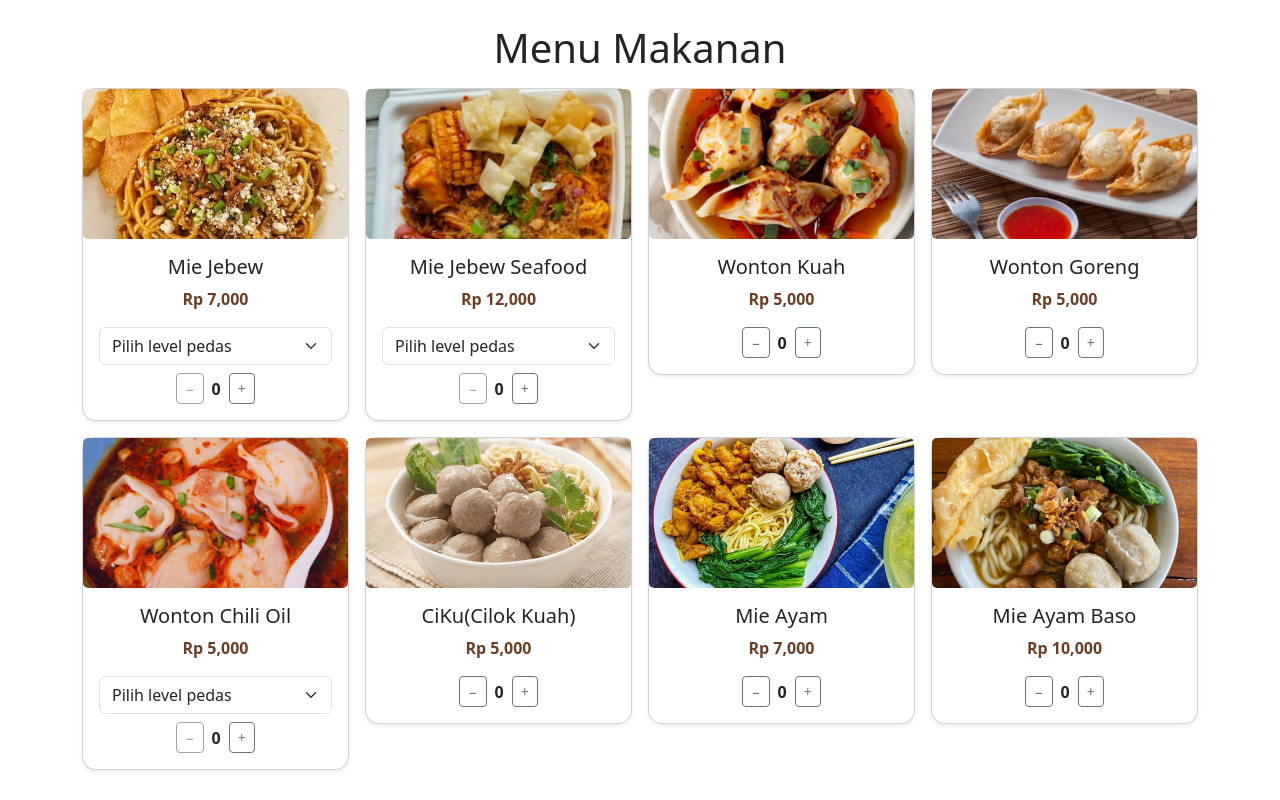
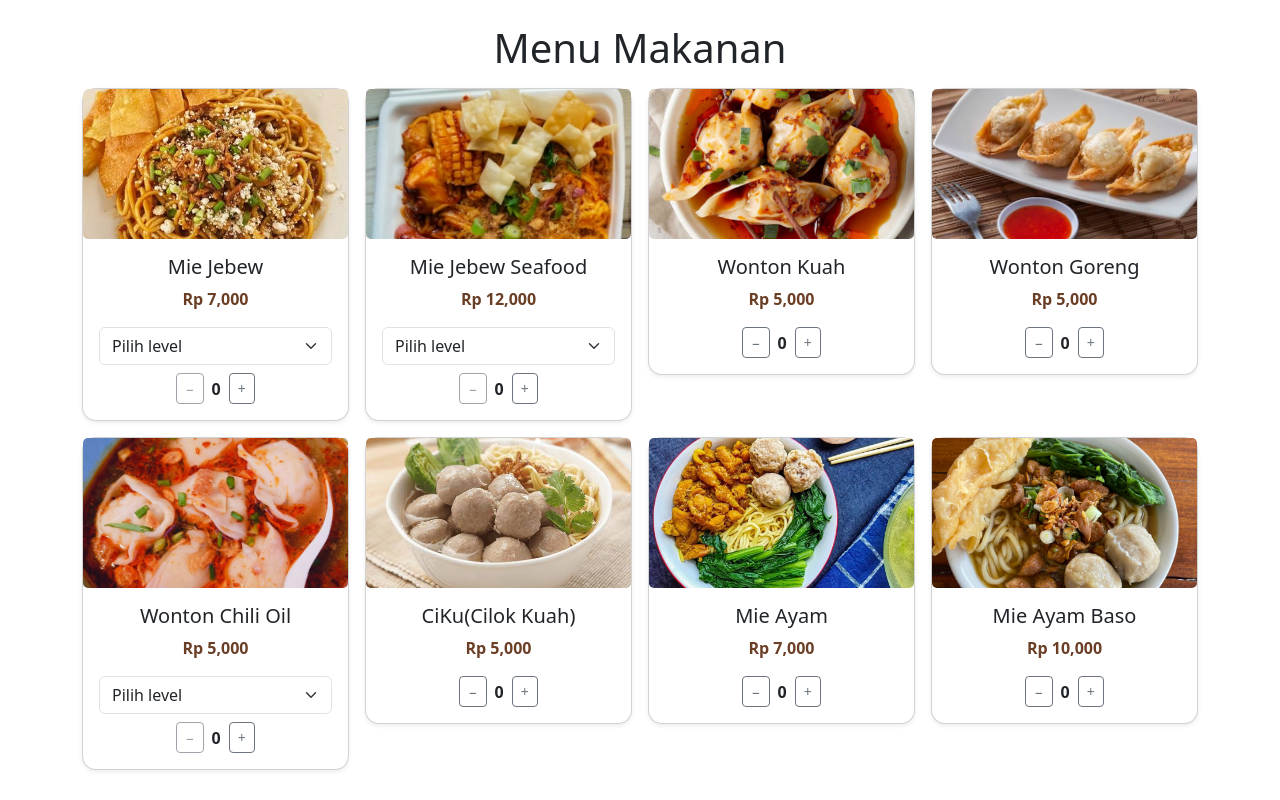
Before and after one commit to Celengmu/Trimo-Lowung, a React (Vite) app: page /menu in a window 1280 px wide. Shown: the top 800 px of the page. Built offline with nearby package versions, Linux system fonts and the light colour scheme.

Commit message:
update src/components/MenuList.jsx

```diff
--- a/src/components/MenuList.jsx
+++ b/src/components/MenuList.jsx
@@ -97,7 +97,7 @@ export default function MenuList({ data }) {
                       })
                     }
                   >
-                    <option value="">Pilih level pedas</option>
+                    <option value="">Pilih level</option>
                     {item.levels.map((lvl, i) => (
                       <option key={i} value={lvl}>
                         🌶 {lvl}
```
